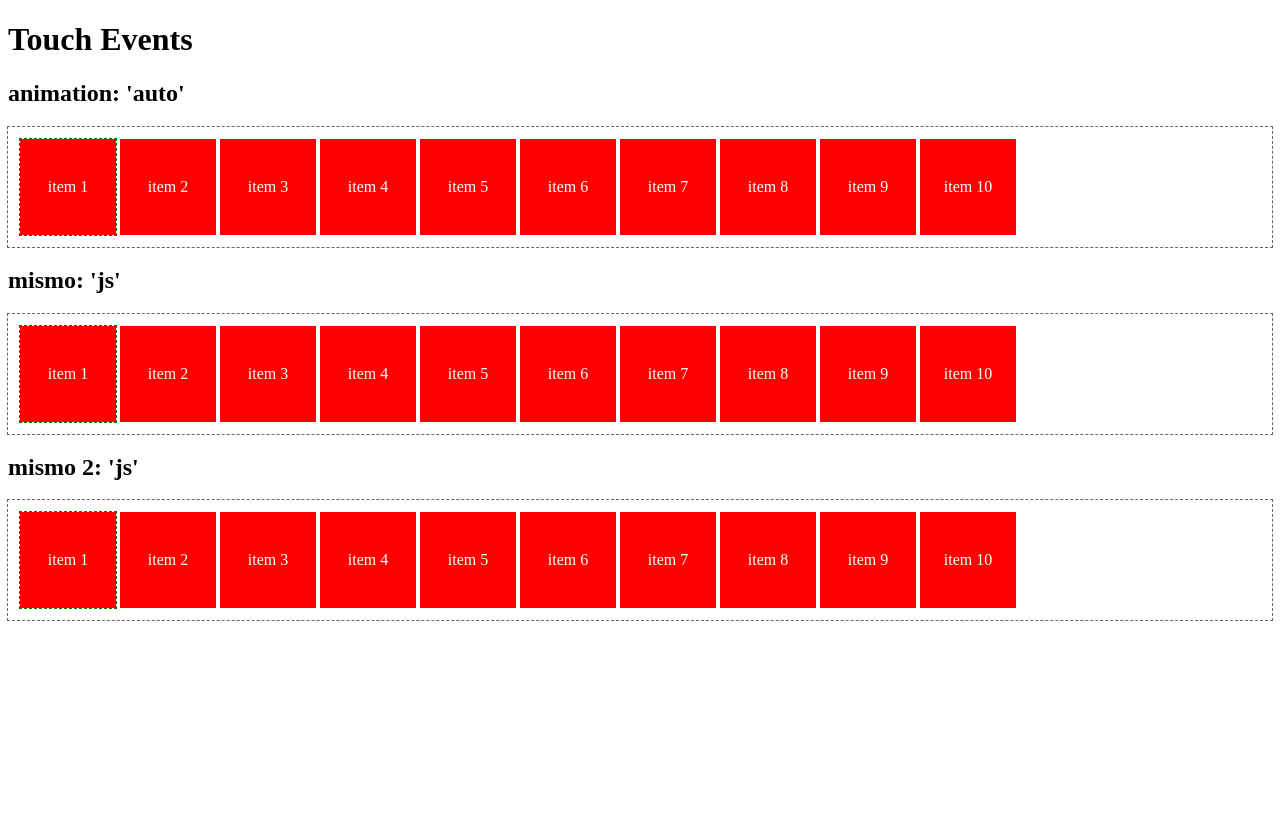
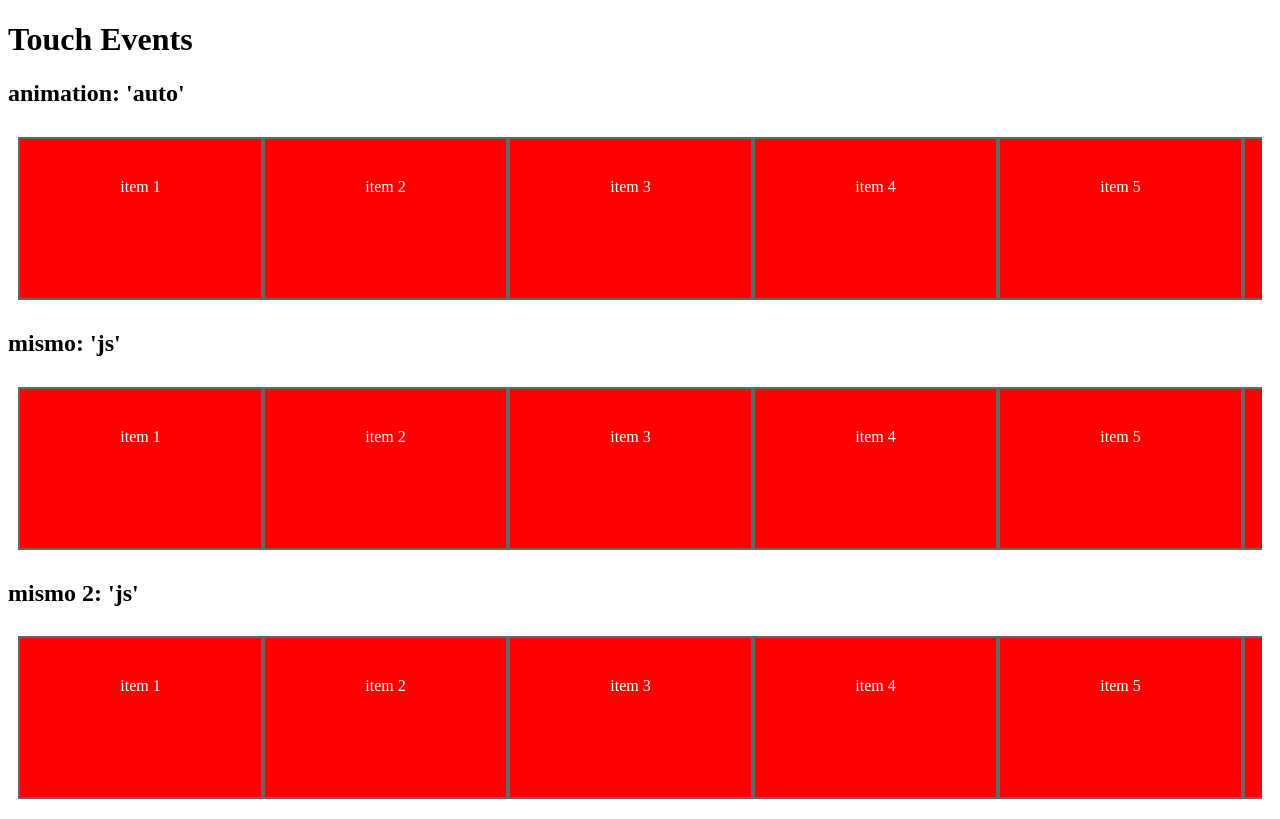
Before and after one commit to SintesisApps/ROSTROS_SINT, a PHP site: page /modificado.html in a window 1280 px wide. Before the commit the page ends 621 px from the top, so only its background shows below. Run offline with PHP 8.4, Linux system fonts and the light colour scheme.

Commit message:
sildes sec

```diff
--- a/css/ipad.css
+++ b/css/ipad.css
@@ -68,7 +68,7 @@
 		background:#06F;
 	}
 
-	 #contenido_slide, #cont_img
+	 #contenido_slide/*, #cont_img*/
 	 {margin: 0 auto;
 		width:768px;
 		height:544px;
@@ -88,7 +88,7 @@
 		width:1024px;
 		height:724px;
 	}
-	 #contenido_slide, #cont_img
+	 #contenido_slide/*, #cont_img*/
 	 {margin: 0 auto;
 		width:1024px;
 		height:724px;
--- a/css/roundabout.css
+++ b/css/roundabout.css
@@ -2,7 +2,7 @@
 
 /* Roundabout */
 
-.bt-slider { position: relative; display: block; margin:0px; }
+.bt-slider { position: relative; display: block; margin:20px; }
 .bt-slider .bt-list {overflow: hidden; display: block; margin: 0px; padding:0px; }/*foto hacia adentro*/
 .bt-slider .bt-track { position: relative; /*left: 0px; top: 0px; */}
 .bt-slider .bt-list .slide { display: block; list-style-type: none; float: left; }
--- a/css/style_slide_sec.css
+++ b/css/style_slide_sec.css
@@ -7,9 +7,9 @@
 	margin: 0 auto;
 }
 */
-.box {
-	width: 96px;
-	height: 96px;
+.box {/*cajas rojas*/
+	width: 241px;
+	height: 159px;
 	line-height: 96px;
 	text-align: center;
 	color: #FFF;
@@ -21,7 +21,8 @@
 }
 
 .box img {
-	width: 96px;
+	width: 241px;
+	height:159px;
 	vertical-align: middle;
 }
 
@@ -33,8 +34,8 @@
 .cbox,
 .fbox {
 	width: 210px;
-	height: 210px;
-	line-height: 210px;
+	height: 159px;
+	/*line-height: 210px;*/
 	text-align: center;
 	color: #FFF;
 	margin: 2px;
@@ -42,6 +43,7 @@
 	text-decoration: none;
 	overflow: hidden;
 	position: relative;
+	/*background:#666;*/
 }
 
 .centered .ibox,
@@ -63,9 +65,10 @@
 }
 
 .fbox {
-	width: 600px;
+	/*width: 600px;
 	height: 600px;
-	line-height: 600px;
+	line-height: 600px;*/
+/*	background:#666;*/
 }
 
 span.delta {
@@ -78,16 +81,16 @@ span.delta {
 }
 
 .ibox span.delta {
-	height: 210px;
+	/*height: 210px;*/
 }
 
 .active .box {
-	outline: 1px dashed green;
+	/*outline: 1px dashed green;*/
 }
 
 .gallery-holder {
 	margin: 0 auto;
-	outline: 1px dashed #666;
+/*	outline: 1px dashed #666;*/
 	margin: 0 auto 10px auto;
 	padding: 10px;
 }
@@ -96,12 +99,15 @@ span.delta {
 	/*width: 100%;*/
 	/*width: 800px;*/
 	overflow: hidden;
+	background:#3CC;
+/*	height:159px;*/
 }
 
 .gallery div.holder {
 	width: 100%;
 	position: relative;
 	overflow: hidden;
+	background:#666;
 }
 
 .gallery div.list {
@@ -129,70 +135,9 @@ span.delta {
 	font-size: 11px;
 }
 
-
-/*
-a.prev,
-a.next,
-#moveTo,
-a.tablink,
-#counter {
-	border: 1px solid #CCC;
-	border-radius: 5px;
-	-webkit-border-radius: 5px;
-	padding: 6px;
-	margin-bottom: 6px;
-	font-size: 16px;
-	color: #333;
-	background: #EFEFEF;
-	text-decoration: none;
-}
-a.prev {float: left;}
-a.next {float: right;}
-
-#moveTo,
-#counter {
-	display: block;
-	margin: 0 auto;
-	overflow: hidden;
-	width: 200px;
-	text-align: center;
-}
-*/
 .focus .ibox {
-	outline: 1px dashed green;
+	/*outline: 1px dashed green;*/
 }
 .focus-old .ibox {
-	outline: 1px dashed red;
+/*	outline: 1px dashed red;*/
 }
-
-/*#tabs, #tabs2 {
-	text-align: center;
-}
-.tablink {
-	display: inline-block;
-	overflow: hidden;
-	width: 20px;
-	height: 20px;
-	text-align: center;
-	margin: 0 2px;
-}
-a.active {
-	border-color: #333;
-}
-
-#tabs2 .tablink {
-	display: inline-block;
-	overflow: hidden;
-	width: 15px;
-	height: 15px;
-	text-align: center;
-	margin: 0 10px;
-	border-radius: 15px;
-	-moz-border-radius: 15px;
-	-webkit-border-radius: 15px;
-	text-indent: -9999px;
-}
-
-#tabs2 a.active {
-	background-color: #666;
-}*/
--- a/index.html
+++ b/index.html
@@ -193,12 +193,12 @@ $( window ).orientationchange();
                                 <div class="item"><div class="box box1">item 10</div></div>
                                 <div class="item"><div class="box box1">item 11</div></div>
                                 <div class="item"><div class="box box1">item 12</div></div>
-                                <div class="item"><div class="box box1">item 13</div></div>
+                                <!--<div class="item"><div class="box box1">item 13</div></div>
                                 <div class="item"><div class="box box1">item 14</div></div>
                                 <div class="item"><div class="box box1">item 15</div></div>
                                 <div class="item"><div class="box box1">item 16</div></div>
                                 <div class="item"><div class="box box1">item 17</div></div>
-                                <div class="item"><div class="box box1">item 18</div></div>
+                                <div class="item"><div class="box box1">item 18</div></div>-->
                             </div>
                         </div>
                    </div>
```
